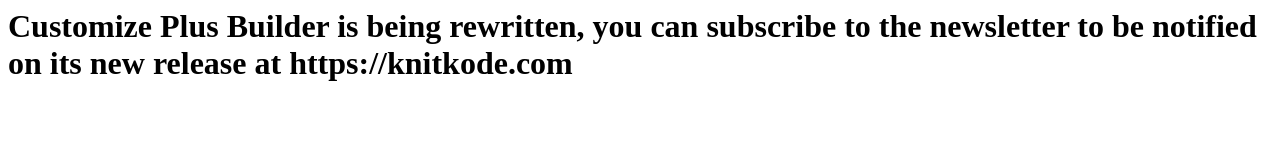
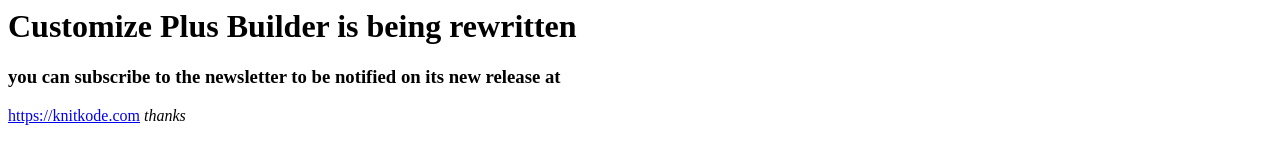
Before and after one commit to knitkode/customize-plus-builder, a plain HTML site: page index.html in a window 1280 px wide. Drawn offline with Linux system fonts and the light colour scheme.

Commit message:
Update index.html

```diff
--- a/index.html
+++ b/index.html
@@ -1 +1,5 @@
-<h1>Customize Plus Builder is being rewritten, you can subscribe to the newsletter to be notified on its new release at https://knitkode.com</h1>
+<h1>Customize Plus Builder is being rewritten</h1>
+<h3>you can subscribe to the newsletter to be notified on its new release at</h3>
+<a href="https://knitkode.com">https://knitkode.com</a>
+
+<em>thanks</em>
```
